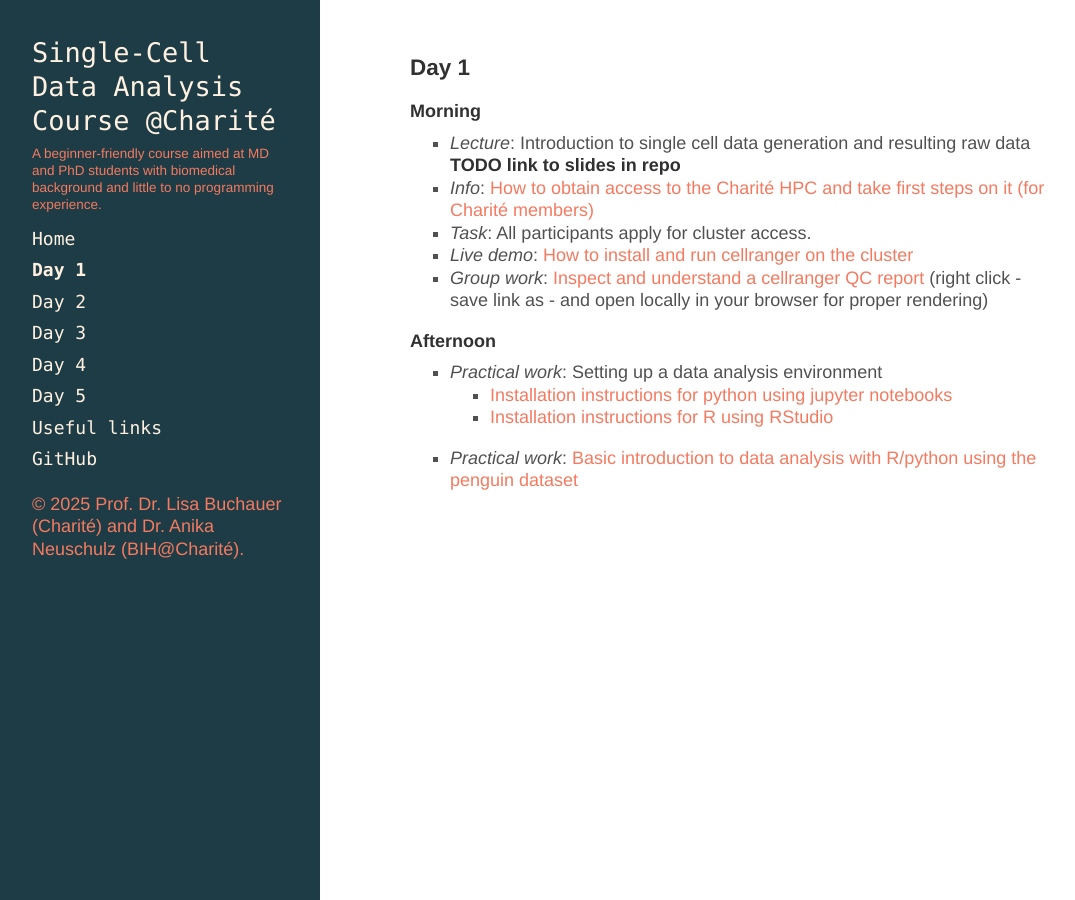
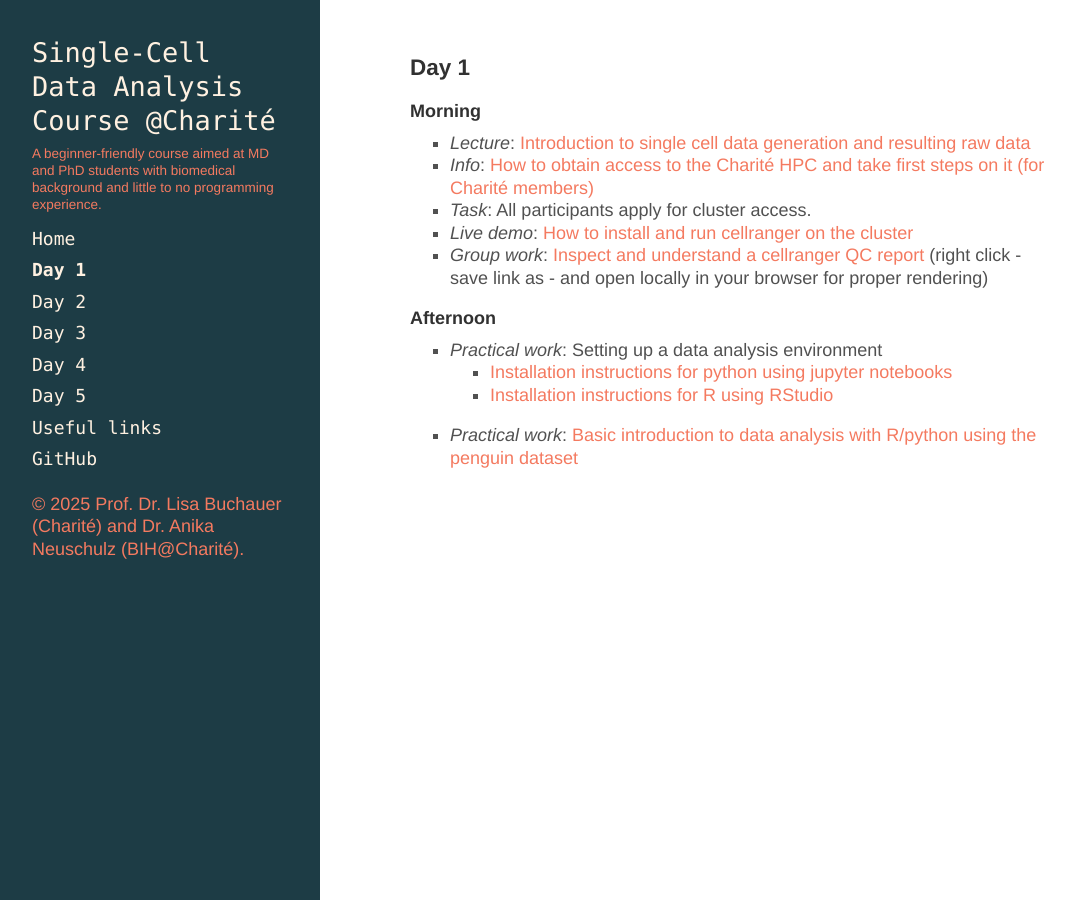
Before and after one commit to buchauer-lab/charite-sc-data-course, a Jekyll site: the page built from docs/Day1.md, in a window 1280 px wide. Shown: the whole page, without its empty margins (4-1079 px from the left). Built offline with Jekyll 4.4.1, drawn with Linux system fonts in a browser that asks for light colours; nearby versions of some CDN libraries; a style sheet for code colours, icons or effects is not loaded.

Commit message:
Update Day1.md

```diff
--- a/docs/Day1.md
+++ b/docs/Day1.md
@@ -7,7 +7,7 @@ order: 2
 ### Day 1
 
 #### Morning
-- _Lecture_: Introduction to single cell data generation and resulting raw data __TODO link to slides in repo__
+- _Lecture_: [Introduction to single cell data generation and resulting raw data](https://github.com/buchauer-lab/charite-sc-data-course/blob/main/materials/Day1/L_scSequencing_bcl_fastq.pdf)
 - _Info_: [How to obtain access to the Charité HPC and take first steps on it (for Charité members)](https://github.com/buchauer-lab/charite-sc-data-course/blob/main/materials/Day1/L_cluster_usage.pdf)
 - _Task_: All participants apply for cluster access.
 - _Live demo_: [How to install and run cellranger on the cluster](https://buchauer-lab.github.io/charite-sc-data-course/cellranger_install/)
```
